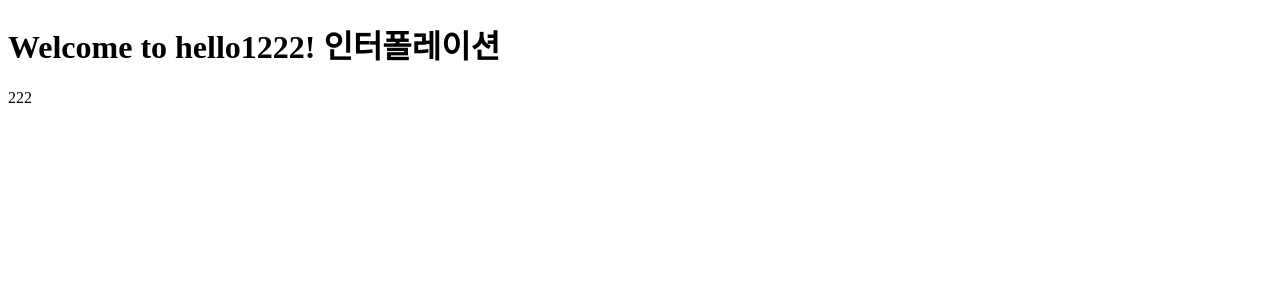
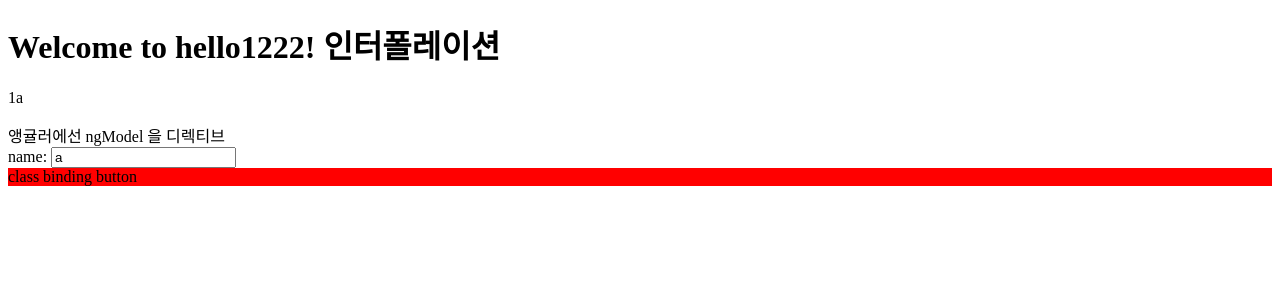
Before and after one commit to noranbulb/toh, an Angular app: page / in a window 1280 px wide. Shown: the top 300 px of the page. Built offline with nearby package versions, Linux system fonts and the light colour scheme.

Commit message:
이니셜 커밋222

```diff
--- a/src/app/app.module.ts
+++ b/src/app/app.module.ts
@@ -4,6 +4,7 @@ import { NgModule } from '@angular/core';
 import { AppRoutingModule } from './app-routing.module';
 import { AppComponent } from './app.component';
 import { HeroesComponent } from './heroes/heroes.component';
+import {FormsModule} from '@angular/forms';
 
 @NgModule({
   declarations: [
@@ -12,7 +13,9 @@ import { HeroesComponent } from './heroes/heroes.component';
   ],
   imports: [
     BrowserModule,
-    AppRoutingModule
+    AppRoutingModule,
+    FormsModule
+
   ],
   providers: [],
   bootstrap: [AppComponent]
--- a/src/app/hero.ts
+++ b/src/app/hero.ts
@@ -1,6 +1,6 @@
 export class Hero {
 
-  constructor (public id:number , private name:string)
+  constructor (private id:number , private name:string)
   {
 
   }
--- a/src/app/heroes/heroes.component.html
+++ b/src/app/heroes/heroes.component.html
@@ -1,3 +1,14 @@
 <p>
   {{hero.id}}{{hero.name}}
 </p>
+앵귤러에선 ngModel 을 디렉티브
+
+<div>
+  <label>name:
+    <input [(ngModel)]="hero.name" placeholder="name">
+  </label>
+</div>
+
+<div>
+  <div [class.special]="isSpecial">class binding button</div>
+</div>
--- a/src/app/heroes/heroes.component.scss
+++ b/src/app/heroes/heroes.component.scss
@@ -0,0 +1 @@
+.special {background-color: #f00;}
--- a/src/app/heroes/heroes.component.ts
+++ b/src/app/heroes/heroes.component.ts
@@ -17,12 +17,18 @@ export class HeroesComponent implements OnInit
   //   name : 'win'
   // }
 
-  hero:Hero;
+  hero : Hero;
+
+  isSpecial = true;
 
   constructor() {
-    //2 ) new 키워드로 객체 생성
-    this.hero = new Hero();
-     this.hero.id = 222
+    //2 ) new 키워드로 객체 생성11
+    this.hero = new Hero(1,'a');
+
+
+
+
+
     // this.hero.name = "wind"
     console.log(this.hero)
 
@@ -31,4 +37,9 @@ export class HeroesComponent implements OnInit
   ngOnInit() {
   }
 
+  onSave(e:any)
+  {
+    console.log(e);
+  }
+
 }
```
Also changed, not shown: js/arrow1.js (added, +24 -0 lines), js/week1.js (added, +96 -0 lines).
